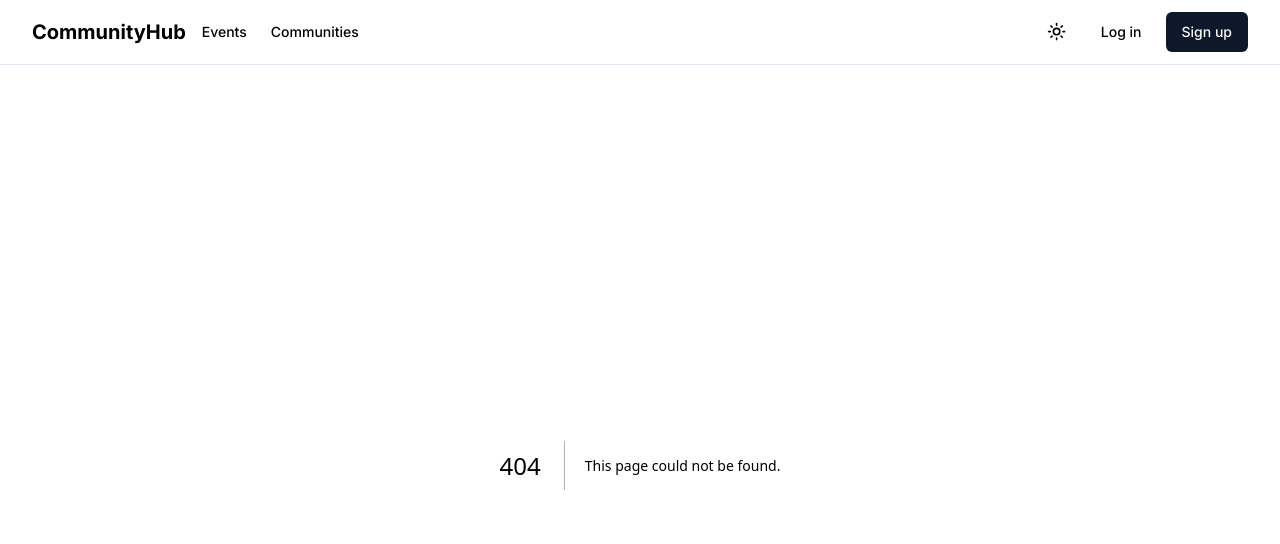
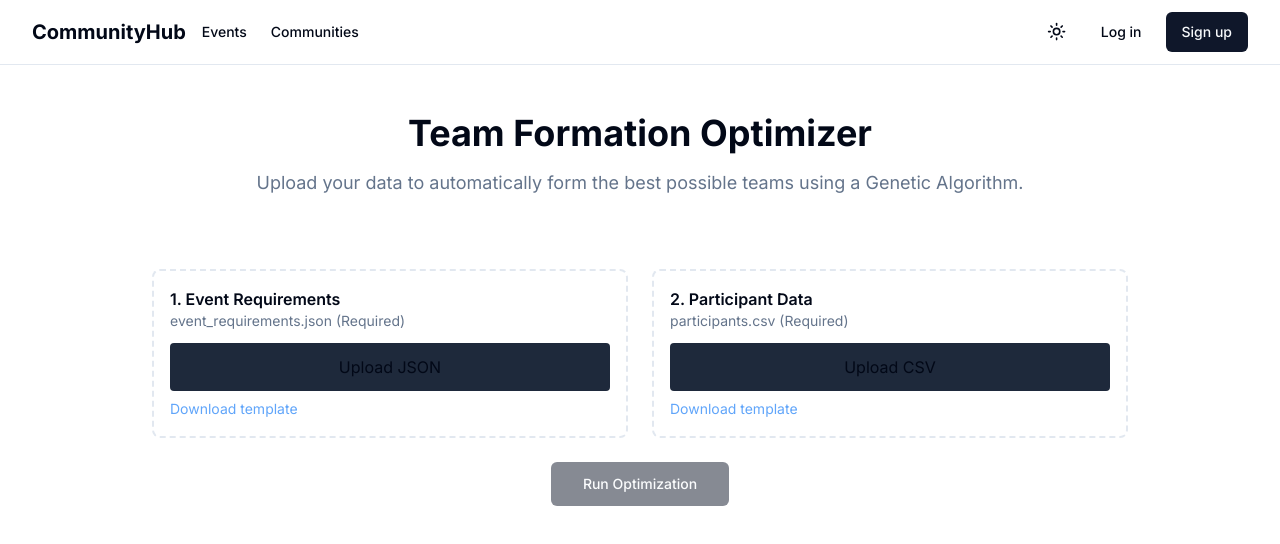
Before and after one commit to NathanPimenta/AI_Event_Management, a Next.js app in the folder Planify-main/: page /ai-tools/team-formation in a window 1280 px wide. Before the commit this address had no page. Shown: the top 544 px of the page. Built offline with nearby package versions, Linux system fonts and the light colour scheme.

Commit message:
update team formation API endpoint and add team formation page to AI tools

```diff
--- /dev/null
+++ b/Planify-main/app/ai-tools/team-formation/page.tsx
@@ -0,0 +1,11 @@
+"use client"
+
+import TeamFormation from "@/components/team-formation"
+
+export default function Page() {
+  return (
+    <div className="container mx-auto p-6 md:p-12">
+      <TeamFormation />
+    </div>
+  )
+}
--- a/Planify-main/app/api/team-formation/proxy/route.ts
+++ b/Planify-main/app/api/team-formation/proxy/route.ts
@@ -15,7 +15,7 @@ export async function POST(req: Request) {
     forward.append('requirements_file', requirementsFile as File, (requirementsFile as any).name || 'requirements.json')
     forward.append('participants_file', participantsFile as File, (participantsFile as any).name || 'participants.csv')
 
-    const optimizerUrl = process.env.TEAM_OPTIMIZER_URL || 'http://127.0.0.1:8001/form-teams/'
+    const optimizerUrl = process.env.TEAM_OPTIMIZER_URL || 'https://team-formation-02t4.onrender.com/form-teams/'
 
     const res = await fetch(optimizerUrl, { method: 'POST', body: forward })
 
--- a/Planify-main/components/header.tsx
+++ b/Planify-main/components/header.tsx
@@ -28,6 +28,7 @@ const AI_TOOLS = [
   { href: "/ai-tools/poster-generator", label: "Poster Generator", icon: Megaphone },
   { href: "/ai-tools/report-generator", label: "Report Generator", icon: FileText },
   { href: "/ai-tools/scraper", label: "Web Scraper", icon: Globe },
+  { href: "/ai-tools/team-formation", label: "Team Formation", icon: Users }
 ]
 
 export default function Header() {
```
